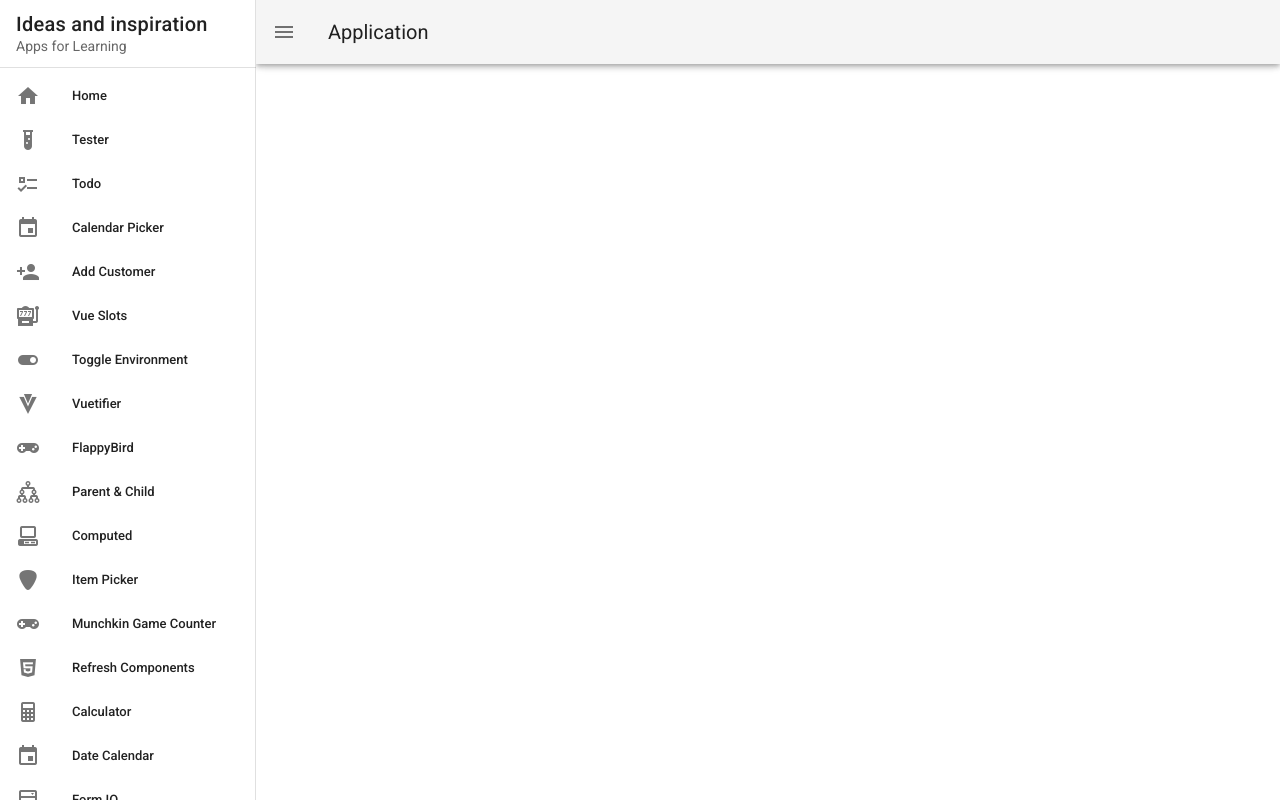
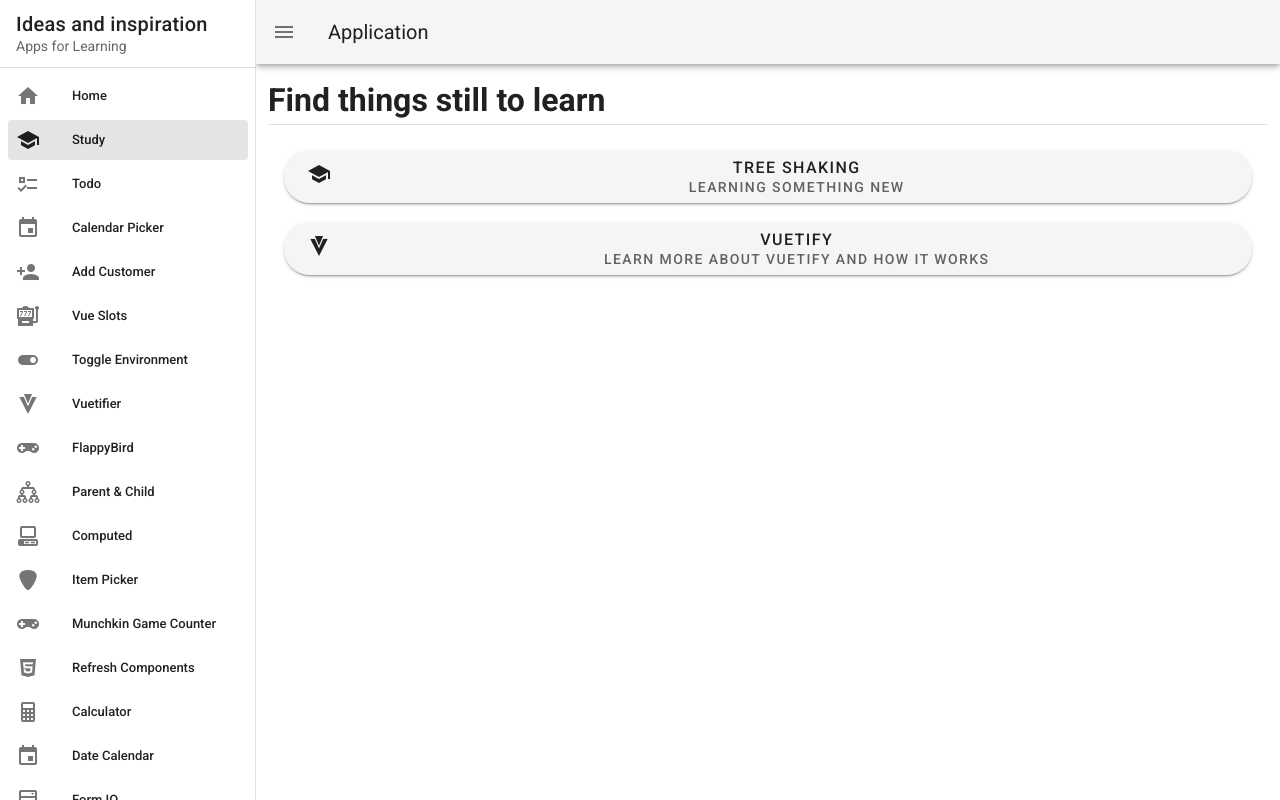
Before and after one commit to temaari/multipurpose-app, a Vue app: page /Study in a window 1280 px wide. Built offline with nearby package versions, Linux system fonts and the light colour scheme.

Commit message:
replace tester with study

```diff
--- a/src/App.vue
+++ b/src/App.vue
@@ -56,7 +56,7 @@
 			drawer: null,
 			items: [
 					{ title: 'Home', icon: 'mdi-home', to:'/'},
-					{ title: 'Tester', icon: 'mdi-test-tube', to: '/Tester' },
+					{ title: 'Study', icon: 'mdi-school', to: '/Study' },
 					{ title: 'Todo', icon: 'mdi-format-list-checks', to: '/todo' },
 					{ title: 'Calendar Picker', icon: 'mdi-calendar', to: '/CalendarPicker' },
 					{ title: 'Add Customer', icon: 'mdi-account-plus', to: '/AddCustomer' },
--- a/src/router/index.js
+++ b/src/router/index.js
@@ -16,9 +16,9 @@
 		component: () => import('../views/Todo.vue')
 	},
 	{
-		path: '/Tester',
-		name: 'Tester',
-		component: () => import('../views/Tester.vue')
+		path: '/Study',
+		name: 'Study',
+		component: () => import('../views/Study.vue')
 	},
 	{
 		path: '/FlappyBird',
--- a/src/views/CalendarPicker.vue
+++ b/src/views/CalendarPicker.vue
@@ -2,6 +2,8 @@
 	<div class="pa-3" >
 		<h1>Calendar Picker</h1>
 		<v-divider class="pa-2" ></v-divider>
+
+		<div>
 			<h3>Date Picker 'vue2-datepicker'</h3>
 			<v-divider class="pa-2" ></v-divider>
 			<date-picker
@@ -10,27 +12,24 @@
 				:disabled-date="disabledDates"
 				format="DD/MM/YYYY"
 				title-format="DD/MM/YYYY"
-			placeholder="DD/MM/YYYY"
+				placeholder="dd/mm/yyyy"
 			/>
-		<div><a href="https://www.npmjs.com/package/vue2-datepicker" target="_blank" >vue2-datepicker Docs</a></div>
-		<br>
+			<div><a href="https://www.npmjs.com/package/vue2-datepicker" target="_blank" >vue2-datepicker Docs</a></div><br>
+		</div>
 
+		<div>
 			<h3>Date Picker 'vue-datepicker-local'</h3>
 			<v-divider class="pa-2" ></v-divider>
 			<vue-datepicker-local v-model="time" :disabledDate="disabledDates" />
-		<div><a href="https://www.npmjs.com/package/vue-datepicker-local" target="_blank" >vue-datepicker-local Docs</a></div>
-		<br>
+			<div><a href="https://www.npmjs.com/package/vue-datepicker-local" target="_blank" >vue-datepicker-local Docs</a></div><br>
+		</div>
 
+		<div>
 			<h3>Date Picker 'vuejs-datepicker'</h3>
 			<v-divider class="pa-2" ></v-divider>
-		<datepicker
-			class="date-picker"
-			v-model="datepick"
-			:disabled-dates="disabledDate"
-		>
-		</datepicker>
+			<datepicker v-model="datepick" :disabled-dates="disabledDate" />
 			<div><a href="https://www.npmjs.com/package/vuejs-datepicker" target="_blank" >vuejs-datepicker Docs</a></div>
-		<br>
+		</div>
 		</div>
 </template>
 
--- /dev/null
+++ b/src/views/Study.vue
@@ -0,0 +1,46 @@
+<template>
+	<div class="pa-3" >
+		<h1>Find things still to learn</h1>
+		<v-divider class="pa-2" ></v-divider>
+
+		<v-list-item v-for="(course, i) in courses" :key="i">
+			<v-btn block x-large rounded @click="redirect(course.link)">
+				<v-list-item-icon>
+					<v-icon v-text="course.icon"></v-icon>
+				</v-list-item-icon>
+				<v-list-item-content>
+					<v-list-item-title v-text="course.name"></v-list-item-title>
+					<v-list-item-subtitle v-text="course.description"></v-list-item-subtitle>
+				</v-list-item-content>
+			</v-btn><br><br><br>
+		</v-list-item>
+	</div>
+</template>
+
+<script>
+	export default {
+		data: () => {
+			return {
+				courses: [
+					{
+						icon: 'mdi-school',
+						name: 'Tree Shaking',
+						link: 'https://webpack.js.org/guides/tree-shaking/',
+						description: 'Learning something new'
+					},
+					{
+						icon: 'mdi-vuetify',
+						name: 'Vuetify',
+						link: 'https://vuetifyjs.com/en/getting-started/installation/',
+						description: 'Learn more about vuetify and how it works'
+					},
+				]
+			}
+		},
+		methods: {
+			redirect(link) {
+				open(link, '_blank')
+			}
+		},
+	}
+</script>
--- a/src/views/Tester.vue
+++ /dev/null
@@ -1,22 +0,0 @@
-<template>
-	<div class="pa-3" >
-		<h1>Tester</h1>
-		<p>value {{ value }}</p>
-		<p>data: () => {return {}}</p>
-		<p>data() {<br>return {<br>}<br>}</p>
-	</div>
-</template>
-
-<script>
-	export default {
-		data: () => {
-			return {
-				value: 'hello'
-			}
-		}
-	}
-</script>
-
-<style>
-
-</style>
```
Lines whose indentation alone changed are shown as unchanged.
